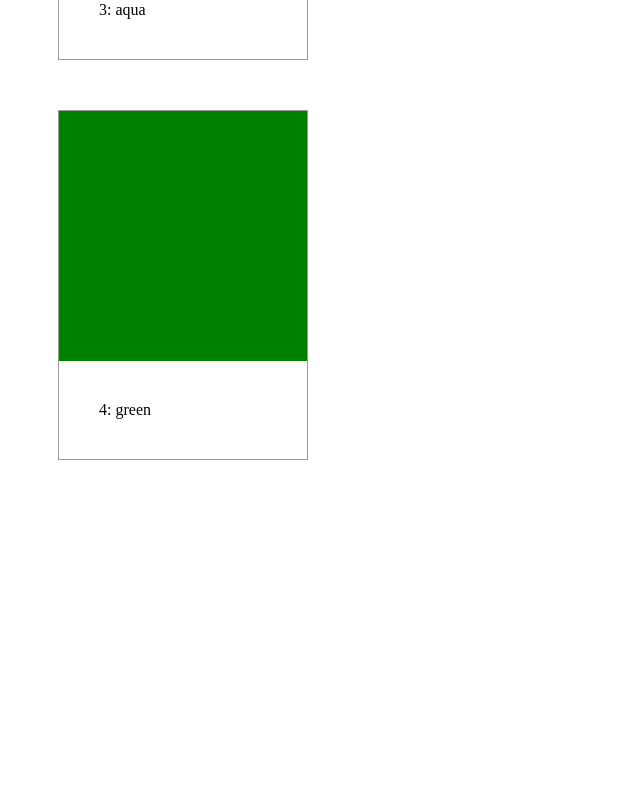
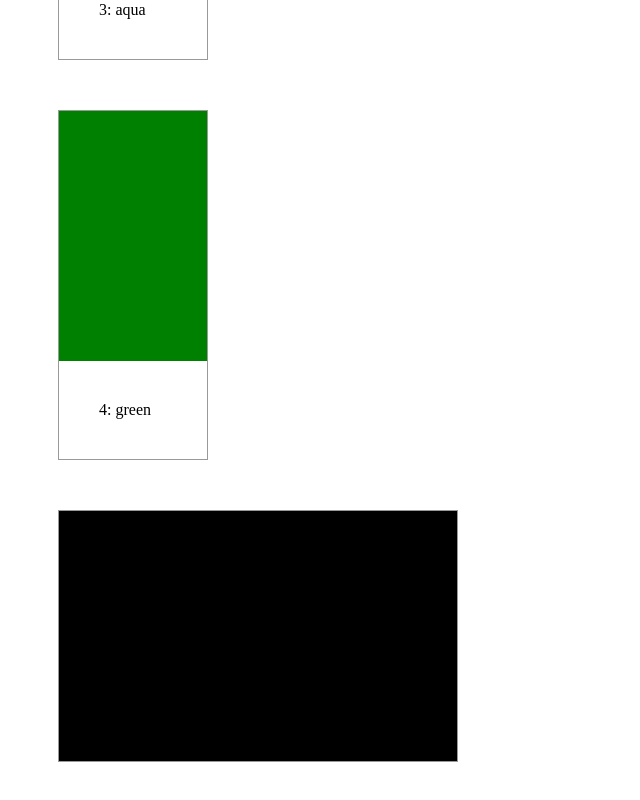
Before and after one commit to Moon-YJ/react-first, a React (Create React App) app: page / in a window 1280 px wide. Shown: the part 1198-1998 px from the top of the page, without its empty margins (0-640 px from the left). Before the commit the page ends 1708 px from the top, so only its background shows below. Built offline with nearby package versions, Linux system fonts and the light colour scheme.

Commit message:
props 활용 예시

```diff
--- a/src/App.jsx
+++ b/src/App.jsx
@@ -8,8 +8,9 @@ export default function App() {
 			<h1>Color Chart</h1>
 			{colors.map((color, idx) => {
 				// 컴포넌트 호출시 특정값을 key={value} 형태로 컴포넌트내부에 전달 가능 (props)
-				return <Card key={color + idx} colorName={color} index={idx} />;
+				return <Card key={color + idx} colorName={color} index={idx} wid={150} show={'block'} />;
 			})}
+			<Card colorName={'black'} index={4} show={'none'} wid={400} />
 		</>
 	);
 }
--- a/src/card/Card.jsx
+++ b/src/card/Card.jsx
@@ -1,12 +1,13 @@
 import './Card.scss';
 
-export default function Card({ colorName, index }) {
+export default function Card({ colorName, index, wid, show }) {
+	console.log(wid);
 	// 부모 컴포넌트에 전달되는 요소들을 props라는 객체로 묶여서 자식 컴포넌트의 파라미터 전달받음
 	//console.log(props);
 	return (
-		<div className='Card '>
+		<div className='Card' style={{ width: wid }}>
 			<div className='bgBox' style={{ backgroundColor: colorName }}></div>
-			<div className='txtBox'>
+			<div className='txtBox' style={{ display: show }}>
 				{index + 1}: {colorName}
 			</div>
 		</div>
```
